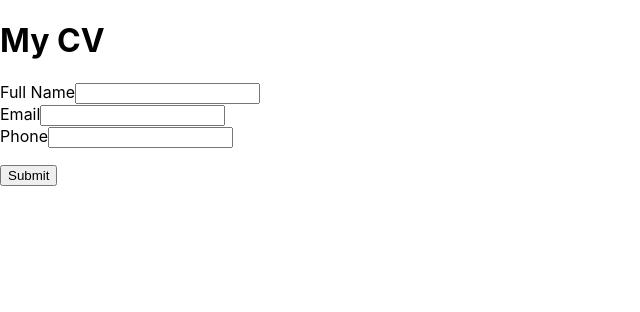
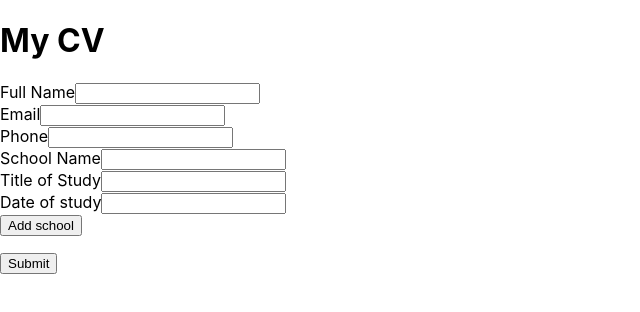
Before and after one commit to SonDo580/CV-application, a React (Create React App) app: page / in a window 1280 px wide. Shown: the top 312 px of the page, without its empty margins (0-640 px from the left). Built offline with nearby package versions, Linux system fonts and the light colour scheme.

Commit message:
Add input fields to Education

```diff
--- a/src/components/Education.js
+++ b/src/components/Education.js
@@ -2,7 +2,26 @@ import React, { Component } from "react";
 
 class Education extends Component {
   render() {
-    return <div></div>;
+    return (
+      <div>
+        <div className="school">
+          <div className="field">
+            <label>School Name</label>
+            <input type="text" />
+          </div>
+          <div className="field">
+            <label>Title of Study</label>
+            <input type="text" />
+          </div>
+          <div className="field">
+            <label>Date of study</label>
+            <input type="text" />
+          </div>
+        </div>
+
+        <button>Add school</button>
+      </div>
+    );
   }
 }
 
```
